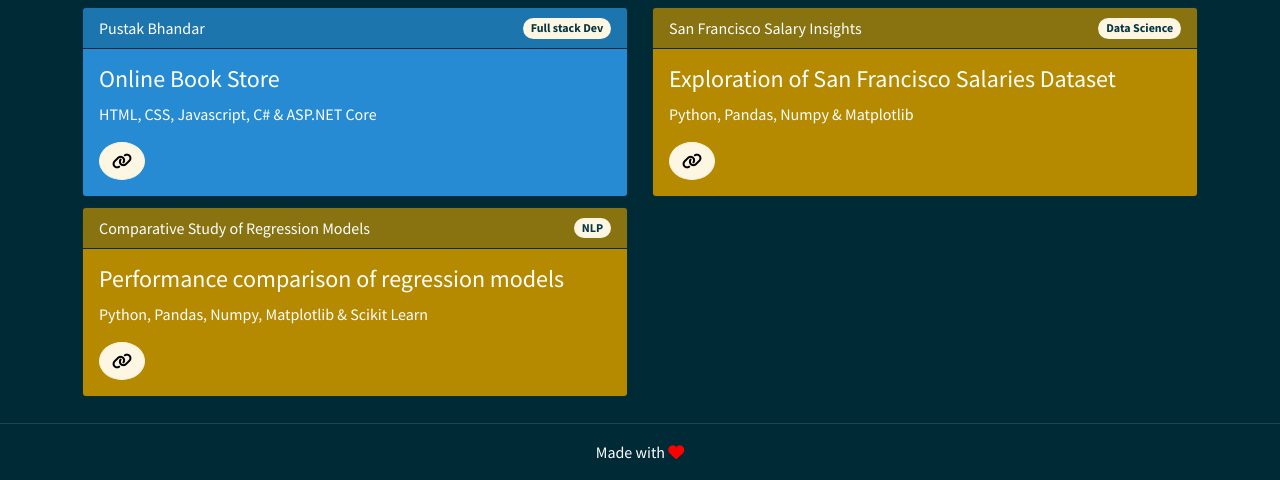
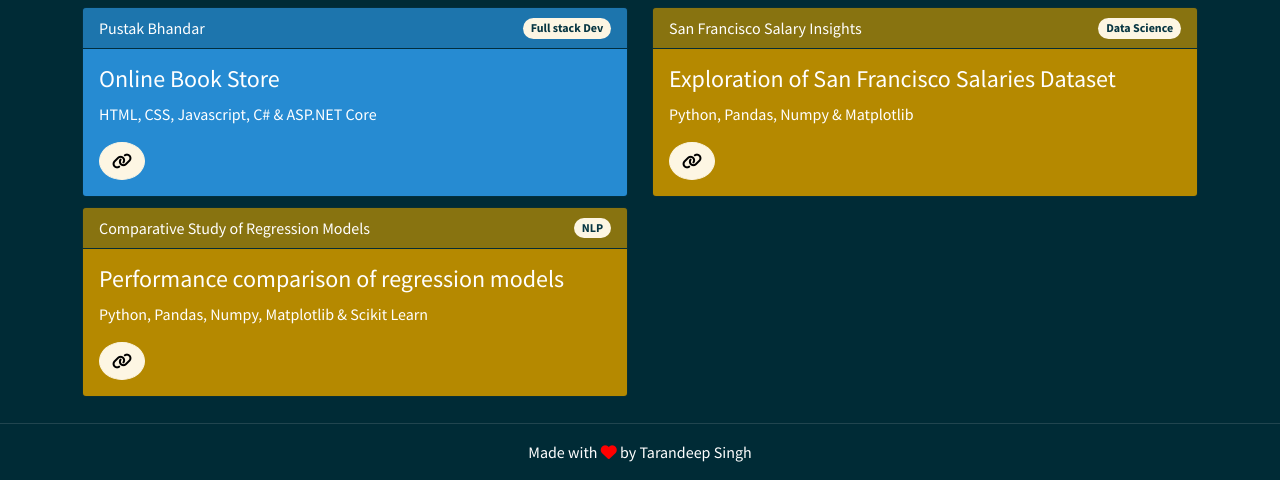
Before and after one commit to Tarandeep97/Tarandeep97.github.io, a plain HTML site: page index.html in a window 1280 px wide. Shown: the part 1845-2325 px from the top of the page. Drawn offline with nearby package versions, Linux system fonts and the light colour scheme.

Commit message:
Update index.html

```diff
--- a/index.html
+++ b/index.html
@@ -155,7 +155,7 @@
 	<hr>
 
 	<div class="footer">
-		<p>Made with <i class="fas fa-heart"></i></p>
+		<p>Made with <i class="fas fa-heart"></i> by Tarandeep Singh</p>
 	</div>
 
 
```
